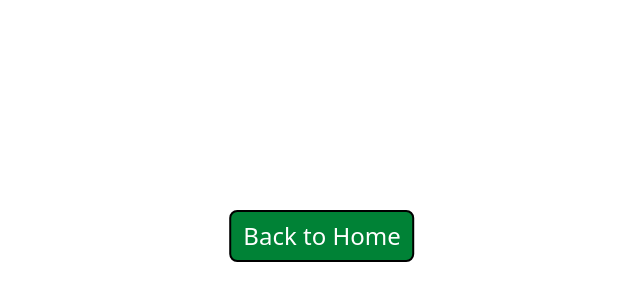
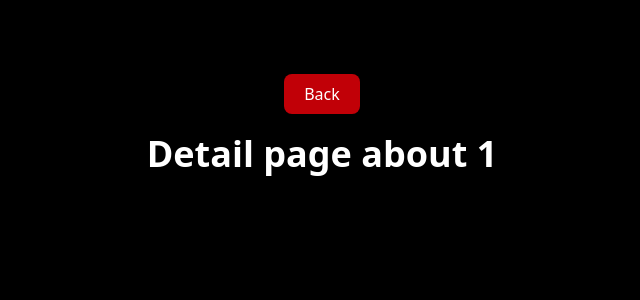
Before and after one commit to 13-soham/ui_react, a React (Vite) app: page /Part02/1 in a window 1280 px wide. Before the commit this address had no page. Shown: the part 276-576 px from the top of the page, without its empty margins (318-958 px from the left). Built offline with nearby package versions, Linux system fonts and the light colour scheme.

Commit message:
Route_Navigate_UseParams

```diff
--- /dev/null
+++ b/pages/Alarm.jsx
@@ -0,0 +1,11 @@
+import React from 'react'
+
+const Alarm = () => {
+    return (
+        <div className='h-40 w-full bg-black text-amber-50 flex items-center justify-center'>
+            <h1 className='text-4xl font-bold'>Alarm Page</h1>
+        </div>
+    )
+}
+
+export default Alarm;
--- /dev/null
+++ b/pages/Detail.jsx
@@ -0,0 +1,25 @@
+import React from 'react'
+import { useNavigate, useParams } from 'react-router-dom';
+
+const Detail = () => {
+  let val = useParams();
+  const navi = useNavigate();
+
+  function back() {
+    navi(-1); // 👈 Go back one step in history
+  }
+
+  return (
+    <div className='h-screen w-full bg-black text-white flex flex-col gap-5 items-center justify-center'>
+      <button
+        onClick={back}
+        className='px-5 py-2 bg-red-700 rounded-lg hover:bg-red-600 transition cursor-pointer active:scale-95'
+      >
+        Back
+      </button>
+      <h1 className='text-4xl font-bold'>Detail page about {val.id}</h1>
+    </div>
+  )
+}
+
+export default Detail;
--- a/pages/NotFound.jsx
+++ b/pages/NotFound.jsx
@@ -3,7 +3,7 @@ import { Link } from 'react-router-dom'
 
 const NotFound = () => {
     return (
-        <div className='h-screen bg-[url("https://images.unsplash.com/photo-1503149779833-1de50ebe5f8a?ixlib=rb-4.1.0&ixid=M3wxMjA3fDB8MHxzZWFyY2h8MTl8fGp1bmdsZXxlbnwwfHwwfHx8MA%3D%3D&auto=format&fit=crop&q=60&w=600")]'>
+        <div className='h-screen w-full bg-[url("https://images.unsplash.com/photo-1503149779833-1de50ebe5f8a?ixlib=rb-4.1.0&ixid=M3wxMjA3fDB8MHxzZWFyY2h8MTl8fGp1bmdsZXxlbnwwfHwwfHx8MA%3D%3D&auto=format&fit=crop&q=60&w=600")]'>
             <div className='text-center flex flex-col items-center absolute top-1/2 left-1/2 transform -translate-x-1/2 -translate-y-1/2 '>
                 <h1 className='text-6xl font-bold font-[monument] whitespace-nowrap p-13 text-white'>OOPS ! <br /> 404 | Page Not Found.</h1>
                 <Link to="/"><button className='px-3 py-2 rounded-lg bg-green-700 text-white border-2 border-black text-2xl'>Back to Home</button></Link>
--- /dev/null
+++ b/pages/Times.jsx
@@ -0,0 +1,11 @@
+import React from 'react'
+
+const Times = () => {
+    return (
+        <div className='h-40 w-full bg-black text-amber-50 flex items-center justify-center'>
+            <h1 className='text-4xl font-bold'>Time Page</h1>
+        </div>
+    )
+}
+
+export default Times;
--- a/src/App.jsx
+++ b/src/App.jsx
@@ -4,6 +4,9 @@ import Part02 from './components/Part02/Part02';
 import Part03 from './components/Part03/Part03';
 import { Route, Routes } from 'react-router-dom';
 import NotFound from '../pages/NotFound';
+import Times from '../pages/Times';
+import Alarm from '../pages/Alarm';
+import Detail from '../pages/Detail';
 
 const App = () => {
   const users = [
@@ -40,8 +43,13 @@ const App = () => {
     <div>
       <Routes>
         <Route path='/' element={<Part01 users={users}/>}/>
-        <Route path='/Part02' element={<Part02 />}/>
+        <Route path='/Part02' element={<Part02 />}>
+          <Route path='Alarm' element={<Alarm/>}/>
+          <Route path='Times' element={<Times/>}/>
+        </Route>
+        <Route path='/Part02/:id' element={<Detail/>}/>
         <Route path='/Part03' element={<Part03 />}/>
+
         <Route path='*' element={<NotFound/>}/>
       </Routes>
     </div>
--- a/src/components/Part02/Part02.jsx
+++ b/src/components/Part02/Part02.jsx
@@ -4,6 +4,9 @@ import Note02 from './Note02';
 import axios from 'axios';
 import API01 from './API01';
 import UseEff from './UseEff';
+import Alarm from '../../../pages/Alarm';
+import Times from '../../../pages/Times';
+import { Link, Outlet } from 'react-router-dom';
 
 const Part02 = () => {
 
@@ -35,6 +38,11 @@ const Part02 = () => {
 
   return (
     <div className='h-screen w-full bg-blue-950 px-10 py-5 overflow-auto scrollbar-hide'>
+      <div className='flex items-center justify-center gap-5 p-3 mt-5 bg-cyan-700 font-bold text-2xl font-[montserrat] text-amber-100 cursor-pointer'>
+        <Link to="/Part02/Alarm"><h2>Alarm</h2></Link>
+        <Link to="/Part02/Times"><h2>Time</h2></Link>
+      </div>
+      <Outlet/>
       <Note01/>
       <Note02/>
       <API01/>
```
